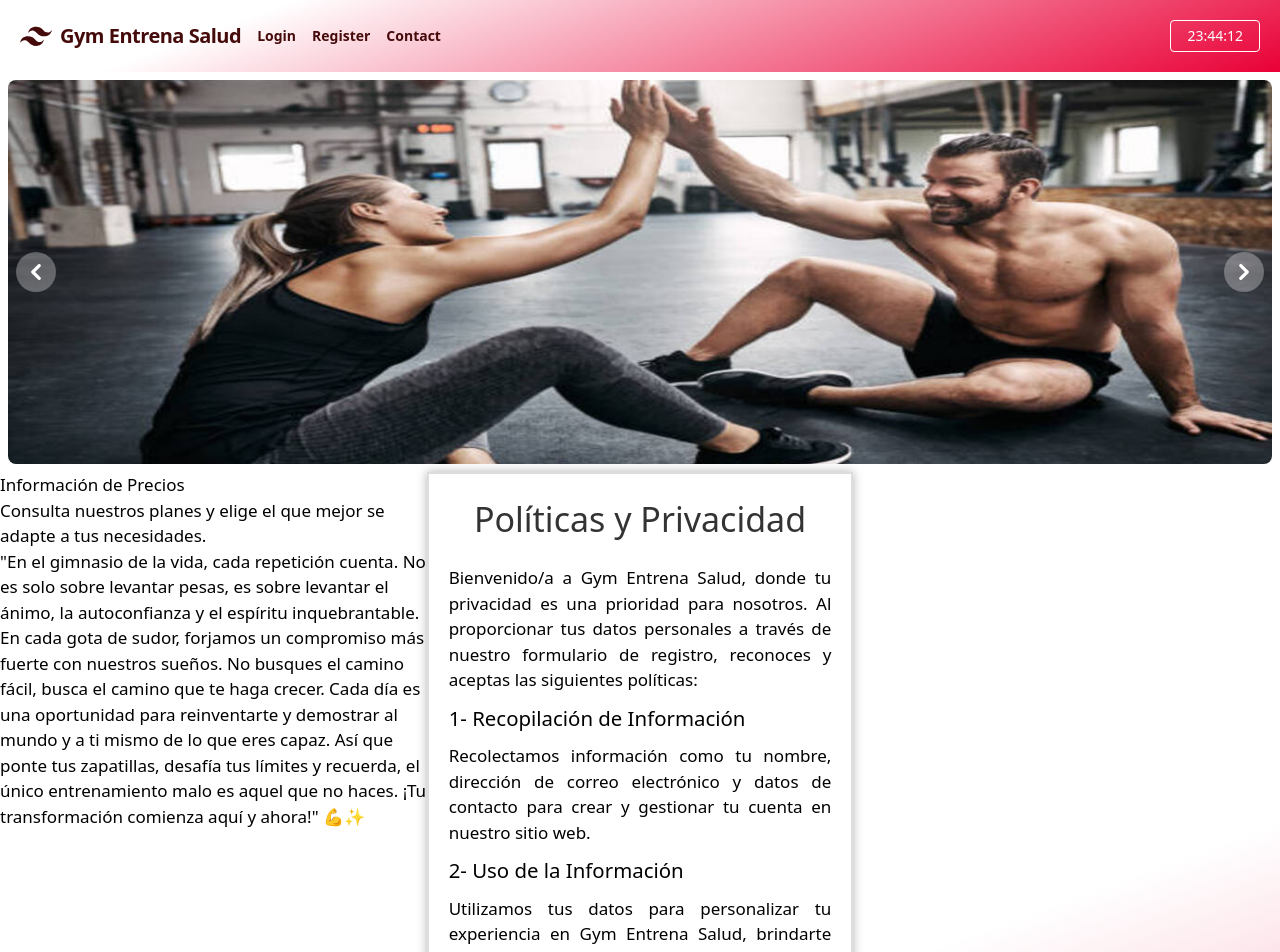
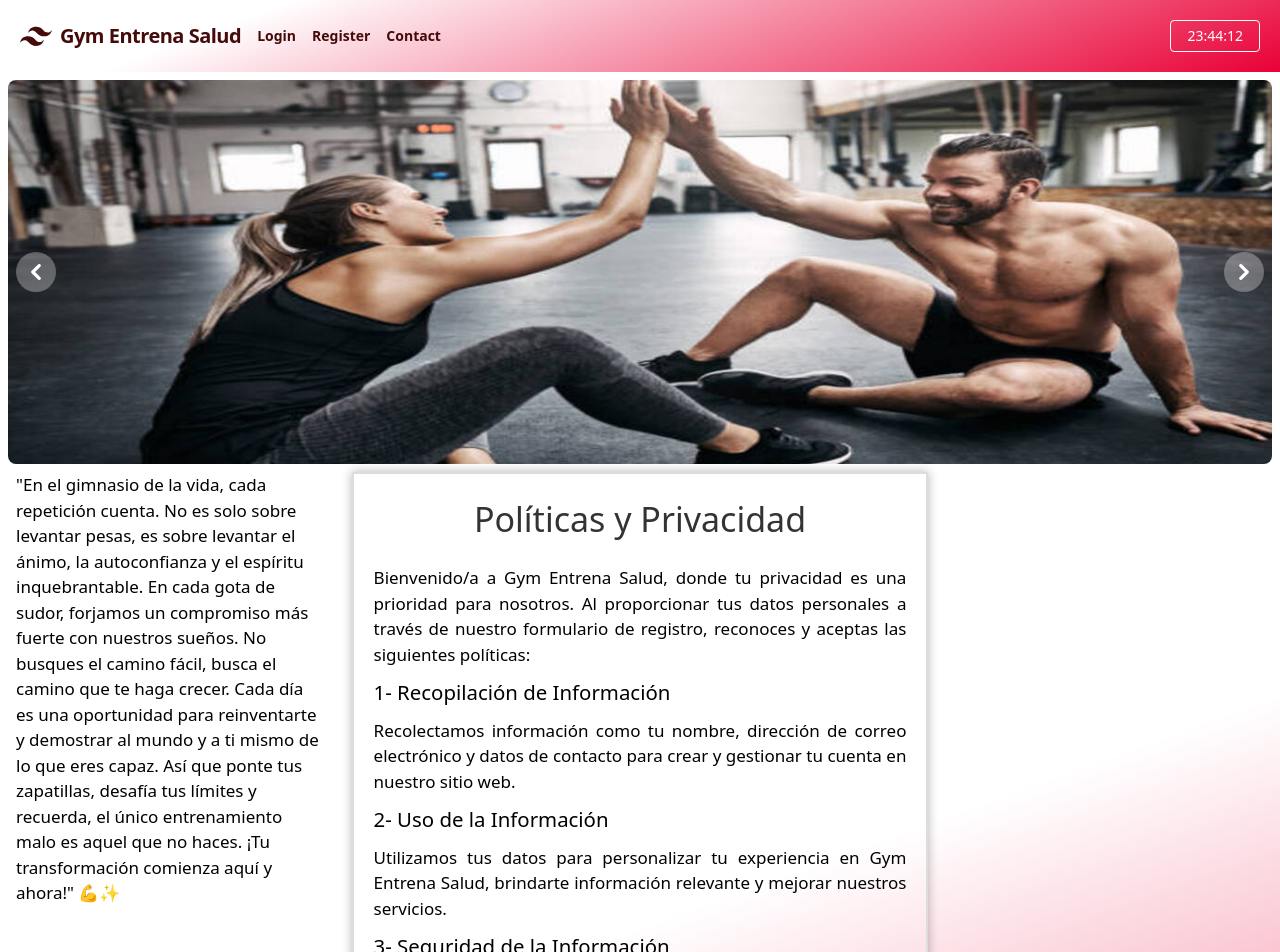
Before and after one commit to Aubar48/tpGrupo8Utn, a React (Vite) app: page /policiesPrivacy in a window 1280 px wide. Shown: the top 952 px of the page. Built offline with nearby package versions, Linux system fonts and the light colour scheme.

Commit message:
adaptacion de tailwind para bordes y columnas flex en politicas y privacidad

```diff
--- a/src/components/PoliciesPrivacy/PoliciesPrivacy.jsx
+++ b/src/components/PoliciesPrivacy/PoliciesPrivacy.jsx
@@ -8,12 +8,12 @@ function PoliciesPrivacy() {
     <>
       <Navbar />
       <Carrousel />
-      <div className="grid grid-cols-3 gap-0">
-        <div className="col-span-1">
+      <div className="flex flex-col md:flex-row lg:max-w-screen-xl lg:mx-auto">
+        <div className="md:w-1/3 lg:w-1/4 md:mr-4 md:ml-4">
           {/* Componente AlCostado */}
           <AlCostado />
         </div>
-        <div className="col-span-1">
+        <div className="md:w-2/3 lg:w-1/2 md:pl-4 md:pr-4">
           <div className="policies-privacy-container">
             <h1 className="policies-privacy-header">Políticas y Privacidad</h1>
             <div className="policies-privacy-content">
@@ -53,6 +53,9 @@ function PoliciesPrivacy() {
           </div>
         </div>
 
+        <div className="md:w-1/3 lg:w-1/4 md:ml-4 md:mr-4">
+          {/* Contenido para la tercera columna (puedes agregar lo que desees aquí) */}
+        </div>
       </div>
 
       <Footer />
--- a/src/components/aside/AlCostado.jsx
+++ b/src/components/aside/AlCostado.jsx
@@ -4,8 +4,6 @@ import React from 'react';
 const AlCostado = () => {
     return (
         <div>
-            <h2>Información de Precios</h2>
-            <p>Consulta nuestros planes y elige el que mejor se adapte a tus necesidades.</p>
             <p>"En el gimnasio de la vida, cada repetición cuenta. No es solo sobre levantar pesas, es sobre levantar el ánimo, la autoconfianza y el espíritu inquebrantable. En cada gota de sudor, forjamos un compromiso más fuerte con nuestros sueños. No busques el camino fácil, busca el camino que te haga crecer. Cada día es una oportunidad para reinventarte y demostrar al mundo y a ti mismo de lo que eres capaz. Así que ponte tus zapatillas, desafía tus límites y recuerda, el único entrenamiento malo es aquel que no haces. ¡Tu transformación comienza aquí y ahora!" 💪✨</p>
 
         </div>
```
